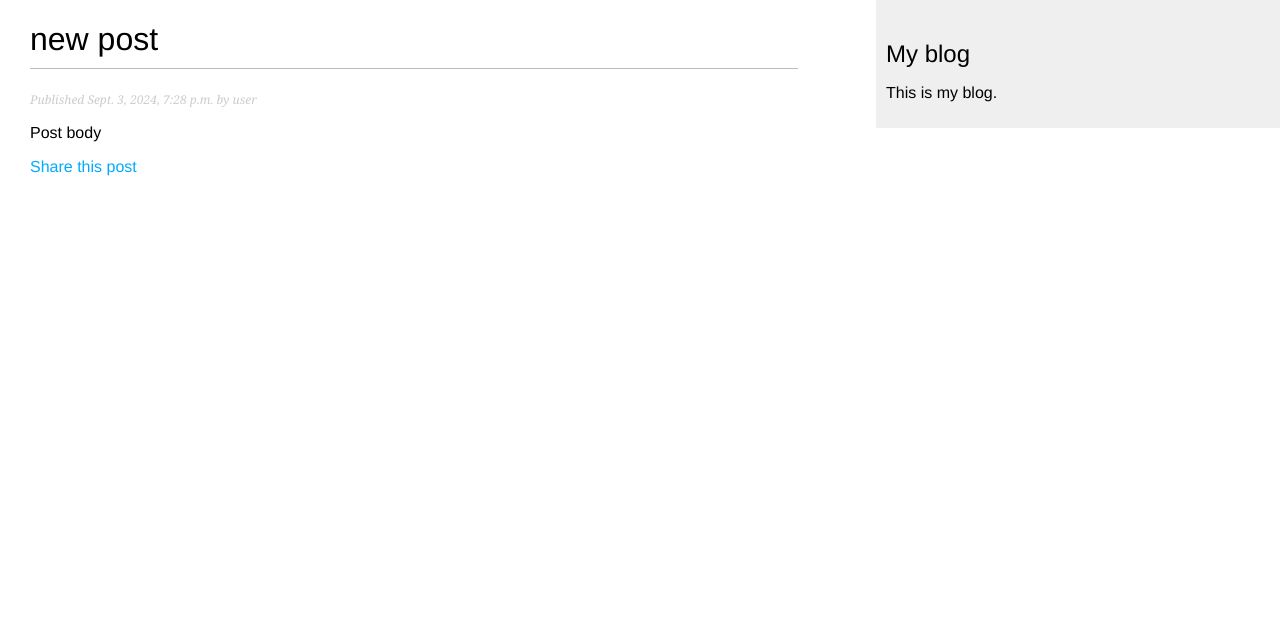
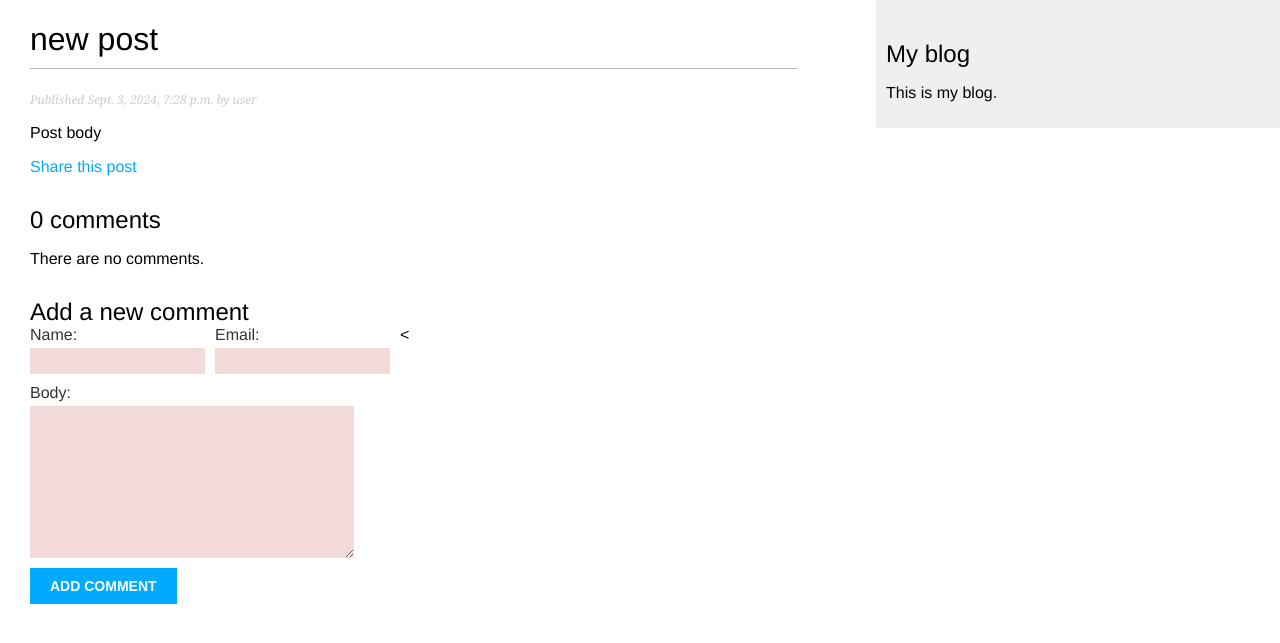
Before and after one commit to hatealx/django-fundamentals, a Django app: a page that uses mysite/blog/templates/blog/post/detail.html in a window 1280 px wide. Shown: the top 643 px of the page. Run offline with Django 5.2, Linux system fonts and the light colour scheme; data comes from the database, SQL or seed files in the repository; both versions use the stored data as it was after the commit.

Commit message:
for this Section we learn how to create better url path systems (Canonial and CEO-friendly URLs)  and also learnt hoe to use models Forms and importantly implemented a COMMENT system for the blog.
Also understood how important foreign keys are

```diff
--- a/mysite/blog/forms.py
+++ b/mysite/blog/forms.py
@@ -1,6 +1,8 @@
 
 
 from django import forms
+from .models import Comment
+
 class EmailPostForm(forms.Form):
     name = forms.CharField(max_length=25)
     email = forms.EmailField()
@@ -9,3 +11,9 @@ class EmailPostForm(forms.Form):
     required=False,
     widget=forms.Textarea
     )
+
+
+class CommentForm(forms.ModelForm):
+ class Meta:
+    model = Comment
+    fields = ['name', 'email', 'body']
--- a/mysite/blog/models.py
+++ b/mysite/blog/models.py
@@ -14,6 +14,8 @@ class PublishedManager(models.Manager):
         return (
         super().get_queryset().filter(status=Post.Status.PUBLISHED)
         )
+
+
 
 class Post(models.Model):
     objects = models.Manager() # The default manager.
@@ -58,3 +60,27 @@ class Post(models.Model):
             self.slug
             ]
         )
+
+
+
+
+class Comment(models.Model):
+    post = models.ForeignKey(
+    Post,
+    on_delete=models.CASCADE,
+    related_name='comments'
+    )
+
+    name = models.CharField(max_length=80)
+    email = models.EmailField()
+    body = models.TextField()
+    created = models.DateTimeField(auto_now_add=True)
+    updated = models.DateTimeField(auto_now=True)
+    active = models.BooleanField(default=True)
+    class Meta:
+        ordering = ['created']
+        indexes = [
+        models.Index(fields=['created']),
+        ]
+    def __str__(self):
+        return f'Comment by {self.name} on {self.post}'
--- a/mysite/blog/templates/blog/post/detail.html
+++ b/mysite/blog/templates/blog/post/detail.html
@@ -13,4 +13,25 @@
         Share this post
         </a>
     </p>
+
+    {% with comments.count as total_comments %}
+        <h2>
+        {{ total_comments }} comment{{ total_comments|pluralize }}
+        </h2>
+    {% endwith %}
+
+
+    {% for comment in comments %}
+        <div class="comment">
+            <p class="info">
+                Comment {{ forloop.counter }} by {{ comment.name }}
+                {{ comment.created }}
+                </p>
+            {{ comment.body|linebreaks }}
+        </div>
+        {% empty %}
+            <p>There are no comments.</p>
+    {% endfor %}
+    {% include "blog/post/includes/comment_form.html" %}
+
 {% endblock %}
--- /dev/null
+++ b/mysite/blog/templates/blog/post/includes/comment_form.html
@@ -0,0 +1,12 @@
+<h2>Add a new comment</h2>
+    <form action="{% url "blog:post_comment" post.id %}" method="post"><
+            <div class="left">
+            {{ form.name.as_field_group }}
+           </div>
+           <div class="left">
+            {{ form.email.as_field_group }}
+           </div>
+            {{ form.body.as_field_group }}
+    {% csrf_token %}
+    <p><input type="submit" value="Add comment"></p>
+</form>
--- a/mysite/blog/urls.py
+++ b/mysite/blog/urls.py
@@ -6,7 +6,8 @@ urlpatterns = [
     #path('', views.post_list, name='post_list'),
     path('', views.PostListView.as_view(), name='post_list'),
     path('<int:year>/<int:month>/<int:day>/<slug:post>/',views.post_detail, name='post_detail'),
-    path('<int:post_id>/share/', views.post_share, name='post_share')
+    path('<int:post_id>/share/', views.post_share, name='post_share'),
+    path('<int:post_id>/comment/', views.post_comment, name='post_comment')
 
 
 ]
--- a/mysite/blog/views.py
+++ b/mysite/blog/views.py
@@ -3,8 +3,10 @@ from .models import Post
 from django.http import Http404
 from django.core.paginator import Paginator, EmptyPage, PageNotAnInteger
 from django.views.generic import ListView
-from .forms import EmailPostForm
+from .forms import EmailPostForm, CommentForm
 from django.core.mail import send_mail
+from django.views.decorators.http import require_POST
+
 
 
 class PostListView(ListView):
@@ -94,9 +96,47 @@ def post_detail(request,year, month, day, post):
     publish__day=day
 
     )
+    # List of active comments for this post
+    comments = post.comments.filter(active=True)
+    # Form for users to comment
+    form = CommentForm()
+
+
 
     return render(
     request,
     'blog/post/detail.html',
-    {'post': post}
+    {'post': post,
+    'comments': comments,
+    'form': form}
     )
+
+
+
+@require_POST
+def post_comment(request, post_id):
+    post = get_object_or_404(
+    Post,
+    id=post_id,
+    status=Post.Status.PUBLISHED
+    )
+    comment = None
+    # A comment was posted
+    form = CommentForm(data=request.POST)
+    if form.is_valid():
+        # Create a Comment object without saving it to the database
+        comment = form.save(commit=False)
+        # Assign the post to the comment
+        comment.post = post
+        # Save the comment to the database
+        comment.save()
+
+    return render(
+    request,
+    'blog/post/comment.html',
+    {
+    'post': post,
+    'form': form,
+    'comment': comment
+    }
+    )
```
Also changed, not shown: mysite/blog/admin.py (+9 -1 lines), mysite/blog/templates/blog/post/comment.html (added, +11 -0 lines), mysite/blog/migrations/0003_comment.py (added), mysite/db.sqlite3.
